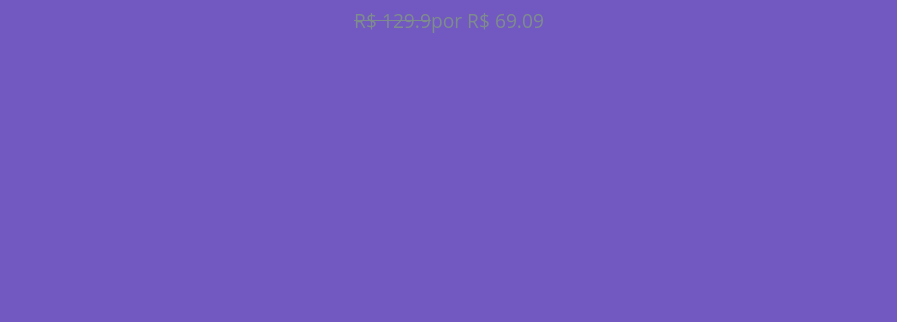
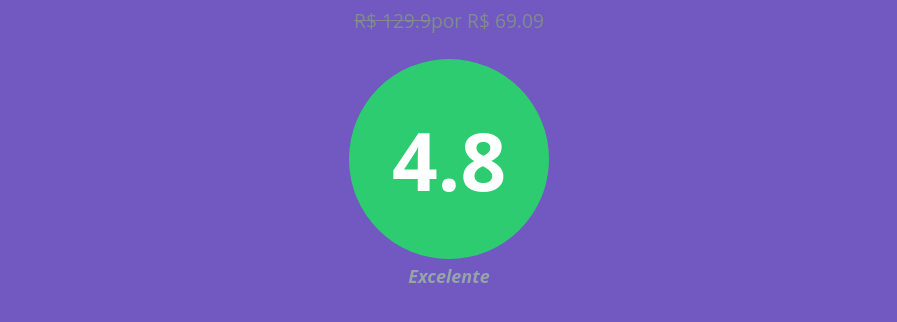
Before and after one commit to CharlesPereira1/Webapp-scan-dev, a React (Create React App) app: page /book-details/9878548795421 in a window 1280 px wide. Shown: the part 324-646 px from the top of the page, without its empty margins (191-1088 px from the left). Built offline with nearby package versions, Linux system fonts and the light colour scheme; data requests are answered from the project's data file.

Commit message:
style and utils functions calculatescore

```diff
--- a/server.json
+++ b/server.json
@@ -6,7 +6,8 @@
       "coverUrl": "https://m.media-amazon.com/images/I/41IiBTZOGCL.jpg",
       "rating": 4.5,
       "promotionalPrice": 69.09,
-      "price": 129.9
+      "price": 129.9,
+      "score": 4.8
     }
   ]
 }
--- /dev/null
+++ b/src/components/GeneralScore/index.tsx
@@ -0,0 +1,25 @@
+import React, { useCallback, useState } from 'react';
+
+import { calculateScore } from '../../utils/calculateScore';
+
+import { Score, Description } from './styles';
+
+interface ScoreProps {
+  scorie: number;
+}
+
+const GeneralScore: React.FC<ScoreProps> = ({ scorie }) => {
+  const { color, label, recommended } = calculateScore(scorie);
+
+  return (
+    <>
+      <Score scoreColor={color}>
+        <span className="score-value">{scorie}</span>
+        <span>{recommended}</span>
+      </Score>
+      {recommended && <Description>{label}</Description>}
+    </>
+  );
+};
+
+export default GeneralScore;
--- /dev/null
+++ b/src/components/GeneralScore/styles.ts
@@ -0,0 +1,35 @@
+import styled from 'styled-components';
+import { colors } from '../../styles/theme';
+
+interface EscoreProps {
+  scoreColor: string;
+}
+
+export const Score = styled.div<EscoreProps>`
+  margin-top: 20px !important;
+  display: flex;
+  flex-direction: column;
+  justify-content: center;
+
+  background-color: ${props => props.scoreColor};
+  border-radius: 100px;
+  height: 200px;
+  width: 200px;
+
+  font-size: 22px;
+  font-weight: bold;
+  text-align: center;
+
+  .score-value {
+    font-size: 80px;
+  }
+`;
+
+export const Description = styled.div`
+  font-size: 18px;
+  font-style: italic;
+  font-weight: bold;
+  text-align: center;
+  color: ${colors.metal};
+  margin-top: 5px;
+`;
--- a/src/pages/Details/index.tsx
+++ b/src/pages/Details/index.tsx
@@ -7,6 +7,7 @@ import { RepoProps } from '../Home/Response';
 
 import { colors } from '../../styles/theme';
 import { Container, Cover } from './styles';
+import GeneralScore from '../../components/GeneralScore';
 
 interface Props {
   ean: string;
@@ -41,6 +42,8 @@ const Details: React.FC = () => {
       <div className="price">
         <span>R$ {books?.price} </span> por R$ {books?.promotionalPrice}
       </div>
+
+      <GeneralScore scorie={books?.score as number} />
     </Container>
   );
 };
--- a/src/pages/Home/Response/index.tsx
+++ b/src/pages/Home/Response/index.tsx
@@ -19,6 +19,7 @@ export interface RepoProps {
   rating: number;
   promotionalPrice: number;
   price: number;
+  score: number;
 }
 
 const Response: React.FC<Props> = ({ codEan }) => {
@@ -29,8 +30,6 @@ const Response: React.FC<Props> = ({ codEan }) => {
       console.log(res.data);
       setBooks(res.data);
     });
-
-    // loadResponse();
   }, [codEan]);
 
   console.log(codEan);
--- /dev/null
+++ b/src/utils/calculateScore.ts
@@ -0,0 +1,33 @@
+import { colors } from '../styles/theme';
+
+export const calculateScore = (score: number) => {
+  if (score > 4.5) {
+    return {
+      color: colors.primary,
+      label: 'Excelente',
+      recommended: true,
+    };
+  }
+  if (score > 3.5) {
+    return { color: colors.yellow, label: 'Bom', recommended: true };
+  }
+  if (score > 2.5) {
+    return {
+      color: colors.orange,
+      label: 'Razoável',
+      recommended: false,
+    };
+  }
+  if (score > 1) {
+    return {
+      color: colors.orangeDark,
+      label: 'Ruim',
+      recommended: false,
+    };
+  }
+  return {
+    color: colors.redDark,
+    label: 'Péssimo',
+    recommended: false,
+  };
+};
```
Also changed, not shown: .eslintrc.json, 1 other file (tests, documents, lock files or other folders).
